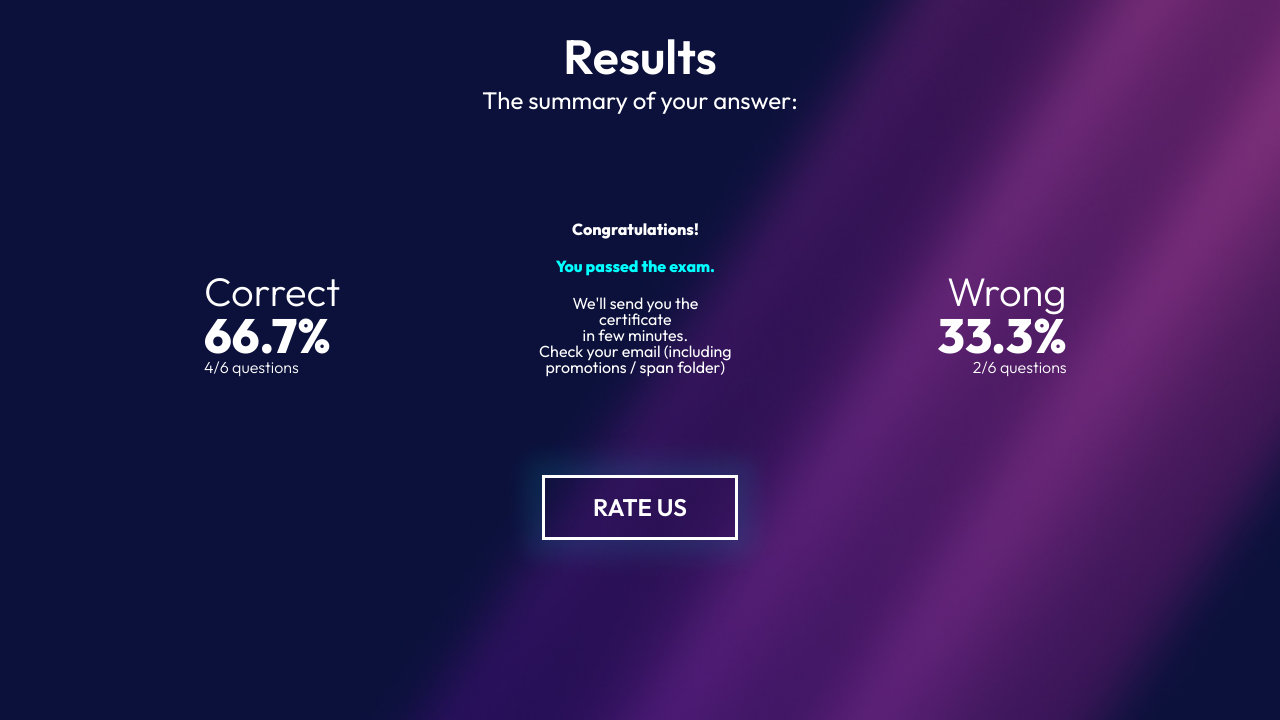
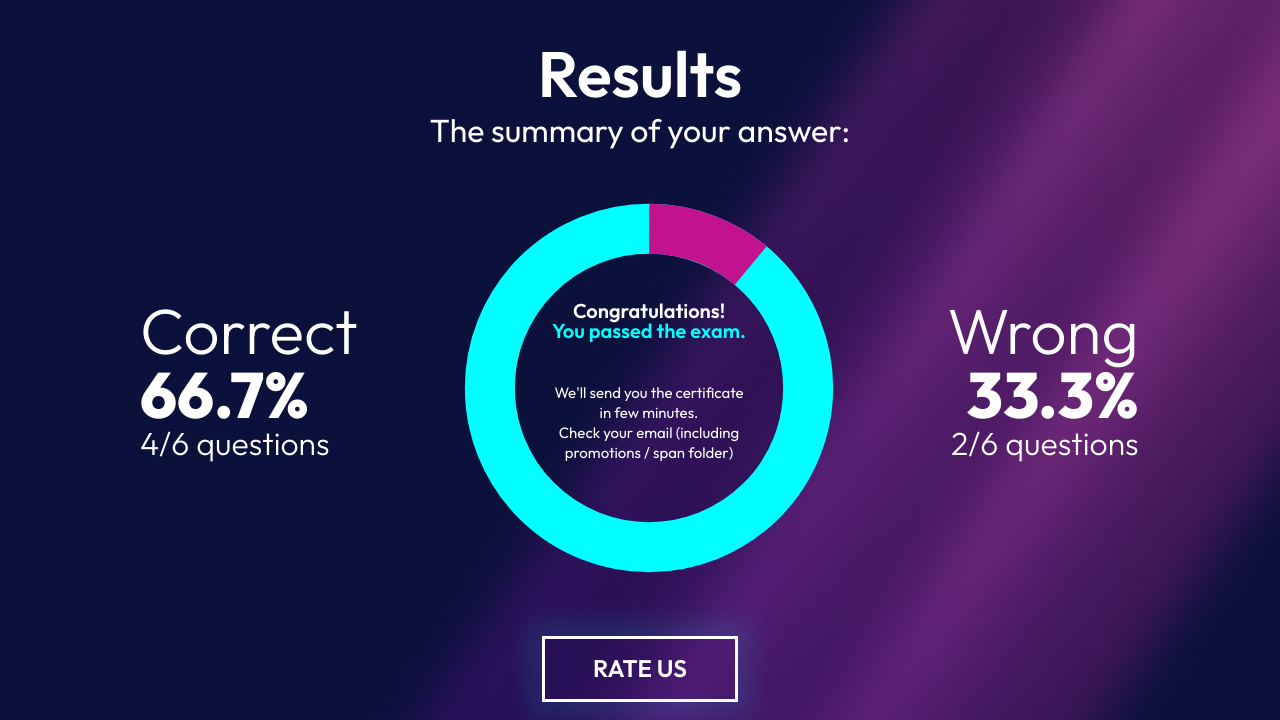
Before and after one commit to Luca-Favaretto/Project-Team-6, a plain HTML site: page result-page.html in a window 1280 px wide. Shown: the part 80-800 px from the top of the page. Drawn offline with Linux system fonts and the light colour scheme.

Commit message:
grafico a torta senza logica

```diff
--- a/assets/style-result.css
+++ b/assets/style-result.css
@@ -26,43 +26,43 @@ body {
 
 .h1-result {
   font-weight: 600;
-  font-size: 3rem;
+  font-size: 4rem;
   margin-bottom: 0;
 }
 .h3-result {
-  font-size: 1.5rem;
+  font-size: 2rem;
   font-weight: 500;
   margin-top: 0.5rem;
 }
 .block-result {
   display: inline-block;
-  margin: 4rem;
   width: 20%;
+  vertical-align: middle;
 }
-.block-result:nth-child(1) {
-}
-.block-result:nth-child(2) h4:nth-child(2) {
+
+.block-result:nth-child(2) {
+  width: 40%;
   color: #00ffff;
-}
-.block-result:nth-child(3) {
+  margin-inline: 6rem;
 }
 
 .true-false {
-  font-size: 2.5rem;
+  font-size: 4rem;
   font-weight: 300;
   margin: 0px;
 }
 .num {
-  font-size: 3rem;
+  font-size: 4rem;
+  font-weight: 800;
   margin: 0px;
 }
 .questions {
-  font-size: 1rem;
+  font-size: 2rem;
   margin: 0px;
   font-weight: 100;
 }
 .rate-us-button {
-  margin-top: 1.2rem;
+  margin-top: 3.5rem;
   font-weight: 600;
   border: 3px solid white;
   background: #ffffff00;
--- a/result-page.html
+++ b/result-page.html
@@ -41,14 +41,86 @@
 
         <!-- blocco del centro -->
         <div class="block-result">
-          <h4 class="text-align-center resultText">Congratulations!</h4>
-          <!-- colorare il testo verde acqua -->
-          <h4 class="text-align-center">You passed the exam.</h4>
+          <svg width="100%" height="100%" viewBox="0 0 40 40" class="donut">
+            <circle
+              class="donut-ring"
+              cx="21"
+              cy="21"
+              r="15.91549430918954"
+              fill="transparent"
+              stroke="#00FFFF"
+              stroke-width="5"
+            ></circle>
+            <circle
+              class="donut-segment"
+              cx="21"
+              cy="21"
+              r="15.91549430918954"
+              fill="transparent"
+              stroke="#C2128D"
+              stroke-width="5"
+              stroke-dasharray="11 89
+              "
+              stroke-dashoffset="25"
+            ></circle>
 
-          <p class="text-align-center">
-            We'll send you the certificate <br />in few minutes.<br />Check your
-            email (including <br />promotions / span folder)
-          </p>
+            <text
+              x="21"
+              y="14"
+              text-anchor="middle"
+              font-size="2"
+              font-weight="600"
+              fill="#FFFFFF"
+            >
+              Congratulations!
+            </text>
+            <text
+              x="21"
+              y="16"
+              text-anchor="middle"
+              font-size="2"
+              font-weight="600"
+              fill="#00ffff"
+            >
+              You passed the exam.
+            </text>
+            <text
+              x="21"
+              y="22"
+              text-anchor="middle"
+              font-size="1.5"
+              fill="#FFFFFF"
+            >
+              We'll send you the certificate
+            </text>
+            <text
+              x="21"
+              y="24"
+              text-anchor="middle"
+              font-size="1.5"
+              fill="#FFFFFF"
+            >
+              in few minutes.
+            </text>
+            <text
+              x="21"
+              y="26"
+              text-anchor="middle"
+              font-size="1.5"
+              fill="#FFFFFF"
+            >
+              Check your email (including
+            </text>
+            <text
+              x="21"
+              y="28"
+              text-anchor="middle"
+              font-size="1.5"
+              fill="#FFFFFF"
+            >
+              promotions / span folder)
+            </text>
+          </svg>
         </div>
         <!-- blocco di sinistra -->
         <div class="block-result">
```
